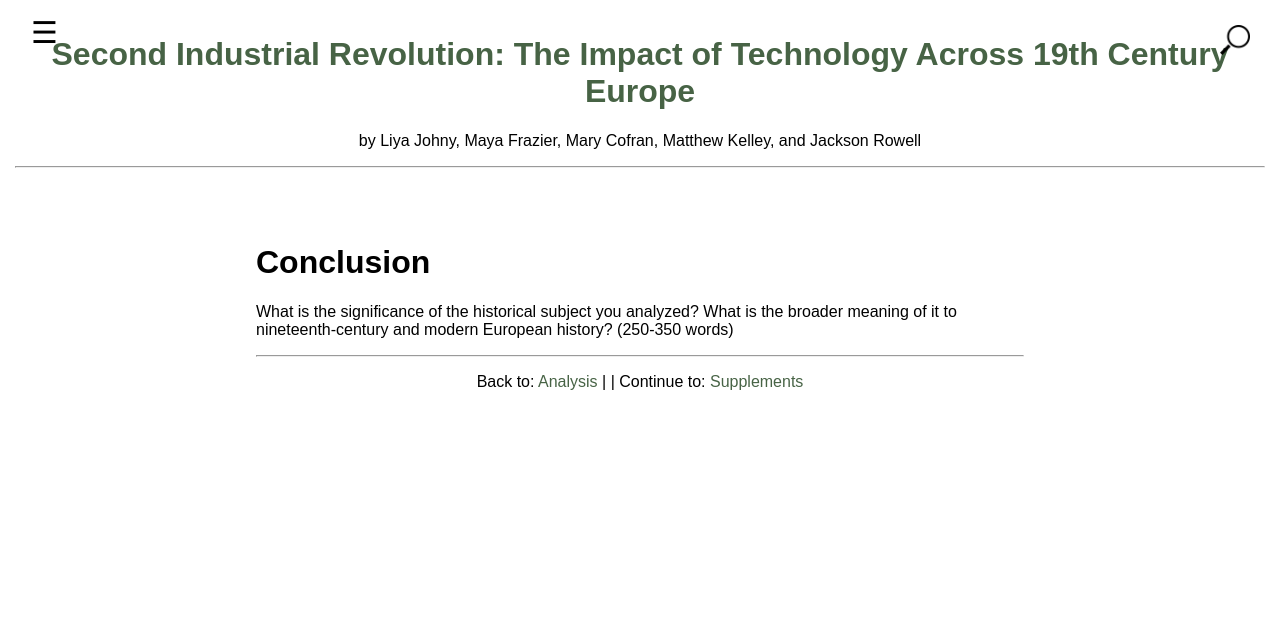
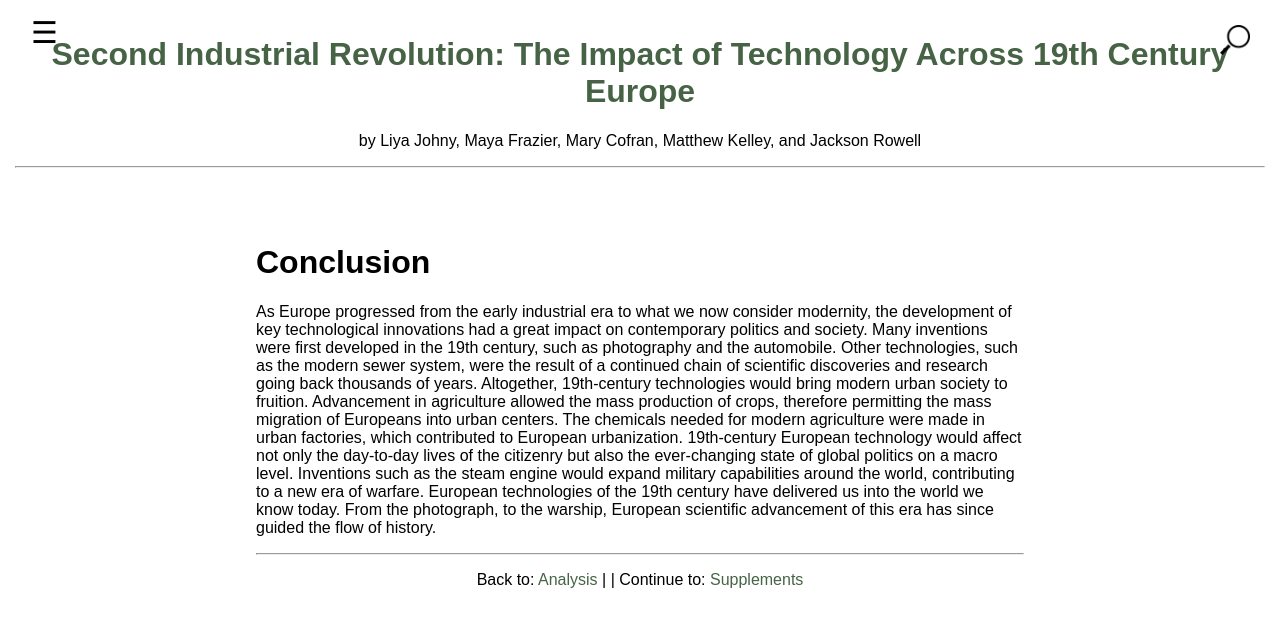
Before and after one commit to Kelley-Matthew/EUH3205, a Jekyll site: the page built from 003_conclusion.md, in a window 1280 px wide. Shown: the top 627 px of the page. Built offline with Jekyll 4.4.1, drawn with Linux system fonts in a browser that asks for light colours.

Commit message:
Update 003_conclusion.md

```diff
--- a/003_conclusion.md
+++ b/003_conclusion.md
@@ -6,4 +6,5 @@ number: 3
 
 # Conclusion
 
-What is the significance of the historical subject you analyzed? What is the broader meaning of it to nineteenth-century and modern European history? (250-350 words)
+As Europe progressed from the early industrial era to what we now consider modernity, the development of key technological innovations had a great impact on contemporary politics and society. Many inventions were first developed in the 19th century, such as photography and the automobile. Other technologies, such as the modern sewer system, were the result of a continued chain of scientific discoveries and research going back thousands of years. Altogether, 19th-century technologies would bring modern urban society to fruition. Advancement in agriculture allowed the mass production of crops, therefore permitting the mass migration of Europeans into urban centers. The chemicals needed for modern agriculture were made in urban factories, which contributed to European urbanization. 19th-century European technology would affect not only the day-to-day lives of the citizenry but also the ever-changing state of global politics on a macro level. Inventions such as the steam engine would expand military capabilities around the world, contributing to a new era of warfare.
+European technologies of the 19th century have delivered us into the world we know today. From the photograph, to the warship, European scientific advancement of this era has since guided the flow of history.
```
